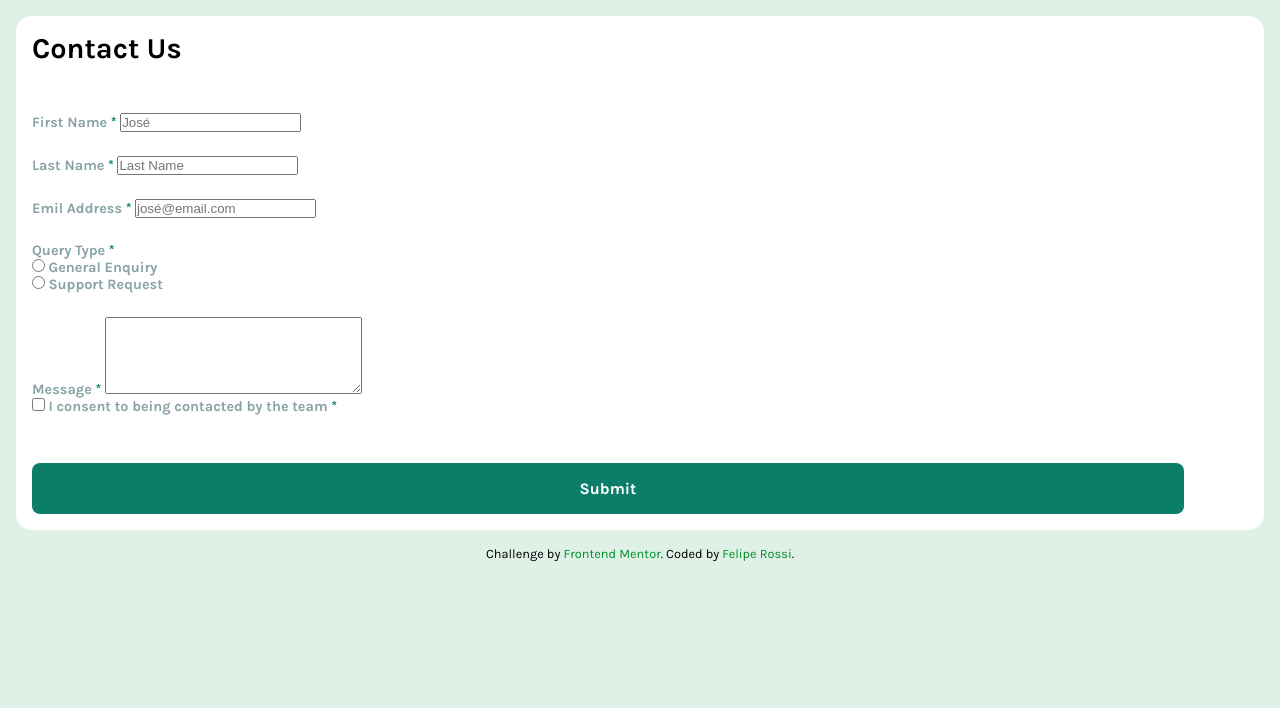
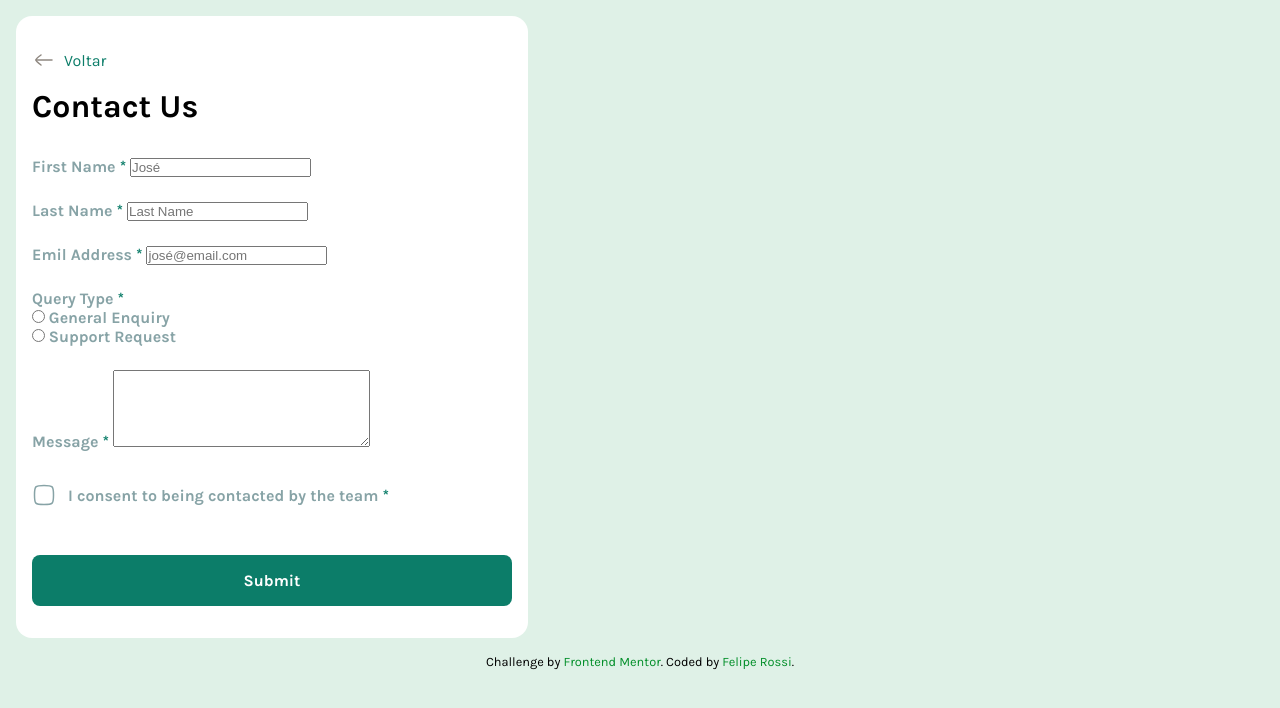
Before and after one commit to feliperossibr/contact-form, a plain HTML site: page index.html in a window 1280 px wide. Drawn offline with Linux system fonts and the light colour scheme.

Commit message:
criando class back

```diff
--- a/index.html
+++ b/index.html
@@ -9,11 +9,17 @@
   <link rel="shortcut icon" href="assets/images/favicon-32x32.png" type="image/x-icon">
   <title>Contact form</title>
 
-  <link rel="stylesheet" href="styles/global.css">
+  <link rel="stylesheet" href="styles/index.css">
 </head>
 <body>
   <div class="card">
     <main>
+      <div class="back">
+        <a href="#">
+          <img src="assets/icons/arrow-left-02.svg" alt="icone de seta para esquerda">
+          <span>Voltar</span>
+        </a>
+      </div>
       <h1>Contact Us</h1>
 
       <form method="post" enctype="multipart/form-data">
@@ -72,7 +78,7 @@
           </div>
         </fieldset>
 
-        <div class="terms-wrapper">
+        <div class="terms-wrapper checkbox-wrapper">
           <div class="checkbox-image"></div>
           <input type="checkbox" name="terms" id="terms">
 
--- /dev/null
+++ b/styles/button.css
@@ -0,0 +1,24 @@
+.button {
+  margin-top: 3rem;
+  display: flex;
+
+
+  & > .btn {
+    width: 90vw;
+    padding: 1rem;
+
+    border-radius: .5rem;
+    border: none;
+    background-color: var(--green-600);
+    color: var(--white);
+
+    font: 700 1rem "Karla";
+
+    cursor: pointer;
+
+    &:hover, &:focus {
+      background-color: var(--grey-900);
+      transition: background .3s;
+    }
+  }
+}
--- /dev/null
+++ b/styles/checkbox.css
@@ -0,0 +1,33 @@
+.terms-wrapper {
+  margin-top: 2rem;
+  display: flex;
+  gap: .75rem;
+  align-items: center;
+}
+
+.checkbox-wrapper {
+  position: relative;
+
+  & [type="checkbox"] {
+    all: unset;
+    position: absolute;
+    inset: 0;
+  }
+
+  & > .checkbox-image {
+    flex: 0 0 1.5rem;
+    height: 1.5rem;
+
+    background-image: url(../assets/icons/checkbox-default.svg);
+  }
+
+  &:hover, &:focus-within {
+    .checkbox-image {
+      background-image: url(../assets/icons/checkbox-hover.svg);
+    }
+  }
+
+  &:has(:checked) .checkbox-image {
+    background-image: url(../assets/icons/checkbox-checked.svg);
+  }
+}
--- /dev/null
+++ b/styles/footer.css
@@ -0,0 +1,11 @@
+
+#footer {
+  margin-top: 1rem;
+  font-size: .8rem;
+  text-align: center;
+
+  & > a {
+    text-decoration: none;
+    color: #008e28;
+  }
+}
--- a/styles/global.css
+++ b/styles/global.css
@@ -18,15 +18,9 @@ body {
   font-family: "Karla";
   background-color: var(--green-200);
   padding: 1rem;
-  font-size: .9rem;
 }
 
-.card {
-  background-color: #ffffff;
-  padding: 1rem;
 
-  border-radius: 1rem;
-}
 
 span {
   color: var(--green-600);
@@ -38,7 +32,7 @@ label {
 }
 
 form {
-  margin-top: 3rem;
+  margin-top: 2rem;
 }
 
 fieldset {
@@ -50,31 +44,3 @@ fieldset {
 fieldset + fieldset {
   margin-top: 3rem;
 }
-
-.button {
-  margin-top: 3rem;
-  display: flex;
-
-  & > .btn {
-    width: 90vw;
-    padding: 1rem;
-
-    border-radius: .5rem;
-    border: none;
-    background-color: var(--green-600);
-    color: var(--white);
-
-    font: 700 1rem "Karla";
-  }
-}
-
-#footer {
-  margin-top: 1rem;
-  font-size: .8rem;
-  text-align: center;
-
-  & > a {
-    text-decoration: none;
-    color: #008e28;
-  }
-}
--- /dev/null
+++ b/styles/index.css
@@ -0,0 +1,5 @@
+@import url(global.css);
+@import url(checkbox.css);
+@import url(layout.css);
+@import url(button.css);
+@import url(footer.css);
--- /dev/null
+++ b/styles/layout.css
@@ -0,0 +1,19 @@
+.card {
+  background-color: #ffffff;
+  padding: 2rem 1rem;
+  max-width: 32rem;
+
+  border-radius: 1rem;
+}
+
+main {
+  overflow: auto;
+
+  & > .back > a {
+    display: flex;
+    align-items: center;
+    gap: .5rem;
+    margin-bottom: 1rem;
+    text-decoration: none;
+  }
+}
```
Also changed, not shown: assets/icons/arrow-left-02.svg (added), assets/icons/checkbox-checked.svg (added), assets/icons/checkbox-default.svg (added), assets/icons/checkbox-hover.svg (added), assets/icons/icon-checkbox-check.svg (deleted), assets/icons/radio-selected.svg (renamed from assets/icons/icon-radio-selected.svg), assets/icons/success-check.svg (renamed from assets/icons/icon-success-check.svg).
